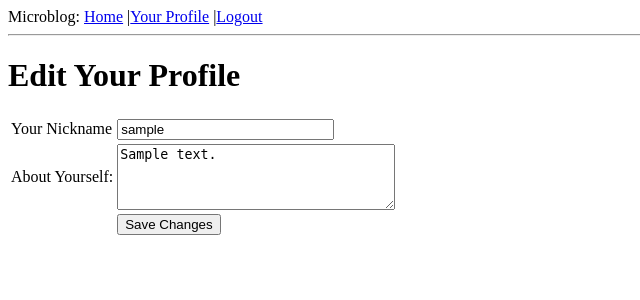
After one commit to Tuckmo/microblog, a Flask app: page /edit in a window 1280 px wide. The commit adds this page. Shown: the top 300 px of the page, without its empty margins (0-640 px from the left). Run offline with Flask 2, Linux system fonts and the light colour scheme; a user stored in the database is signed in; tables that the repository leaves empty hold one stand-in row (values such as "Sample post").

Commit message:
Added functionality of a user having a profile, with ability to edit username and the about_me section.

```diff
--- a/app/forms.py
+++ b/app/forms.py
@@ -1,6 +1,10 @@
 from flask_wtf import Form
-from wtforms import StringField, BooleanField
-from wtforms.validators import DataRequired
+from wtforms import StringField, BooleanField, TextAreaField
+from wtforms.validators import DataRequired, Length
+
+class EditForm(Form):
+    nickname = StringField('nickname', validators=[DataRequired()])
+    about_me = TextAreaField('about_me', validators=[Length(min=0, max=140)])
 
 class LoginForm(Form):
     openid = StringField('openid', validators=[DataRequired()])
--- a/app/models.py
+++ b/app/models.py
@@ -1,4 +1,5 @@
 from app import db
+from hashlib import md5
 
 
 class User(db.Model):
@@ -6,6 +7,12 @@ class User(db.Model):
     nickname = db.Column(db.String(64), index=True, unique=True)
     email = db.Column(db.String(120), index=True, unique=True)
     posts = db.relationship('Post', backref='author', lazy='dynamic')
+    about_me = db.Column(db.String(140))
+    last_seen = db.Column(db.DateTime)
+
+
+    def avatar(self, size):
+        return 'http://www.gravatar.com/avatar/%s?d=mm&s=%d' % (md5(self.email.encode('utf-8')).hexdigest(), size)
 
     @property
     def is_authenticated(self):
--- a/app/templates/base.html
+++ b/app/templates/base.html
@@ -8,9 +8,10 @@
   </head>
   <body>
     <div>Microblog: <a href="/index">Home</a>
-        {% if g.user.is_authenticated %} |
-        <a href="{{ url_for('logout') }}">Logout</a>
-    {% endif %}</div>
+        {% if g.user.is_authenticated %}
+            |<a href="{{ url_for('user', nickname=g.user.nickname) }}">Your Profile</a>
+            |<a href="{{ url_for('logout') }}">Logout</a>
+        {% endif %}</div>
 
     <hr>
     {% with messages = get_flashed_messages() %}
--- /dev/null
+++ b/app/templates/edit.html
@@ -0,0 +1,25 @@
+<!-- extends base layout -->
+
+{% extends "base.html" %}
+
+{% block content %}
+    <h1>Edit Your Profile</h1>
+    <form action="" method="post" name="edit">
+        {{ form.hidden_tag() }}
+        <table>
+            <tr>
+                <td>Your Nickname</td>
+                <td>{{ form.nickname(size=24) }}</td>
+            </tr>
+            <tr>
+                <td>About Yourself:</td>
+                <td>{{ form.about_me(cols=32, rows=4) }}</td>
+
+            </tr>
+            <tr>
+                <td></td>
+                <td><input type="submit" value="Save Changes"></td>
+            </tr>
+        </table>
+    </form>
+{% endblock %}
--- /dev/null
+++ b/app/templates/post.html
@@ -0,0 +1,6 @@
+<table>
+    <tr valign="top">
+        <td><img src="{{ post.author.avatar(50) }}"></td>
+        <td><i>{{ post.author.nickname }} says:</i>{{ post.body }}</td>
+    </tr>
+</table>
--- a/app/views.py
+++ b/app/views.py
@@ -2,9 +2,9 @@ from flask import render_template, flash, redirect, url_for, current_app, redire
 from flask.ext.login import login_user, logout_user, current_user, login_required
 from .oauth import OAuthSignIn
 from app import app, db, lm
-from .forms import LoginForm
+from .forms import LoginForm, EditForm
 from .models import User
-
+from datetime import datetime
 
 
 @app.route('/')
@@ -24,13 +24,20 @@ def index():
     ]
     return render_template('index.html', title="Home", user=user, posts=posts)
 
+
 @app.before_request
 def before_request():
     g.user = current_user
+    if g.user.is_authenticated:
+        g.user.last_seen = datetime.utcnow()
+        db.session.add(g.user)
+        db.session.commit()
+
 
 @lm.user_loader
 def load_user(id):
     return User.query.get(int(id))
+
 
 @app.route('/login', methods=['GET', 'POST'])
 def login():
@@ -38,6 +45,7 @@ def login():
         return redirect(url_for('index'))
     return render_template('login.html',
                            title='Sign In')
+
 
 @app.route('/authorize/<provider>')
 def oauth_authorise(provider):
@@ -52,19 +60,58 @@ def oauth_callback(provider):
     if not current_user.is_anonymous:
         return redirect(url_for('index'))
     oauth = OAuthSignIn.get_provider(provider)
-    id,nickname, email = oauth.callback()
+    id,firstname, email = oauth.callback()
     if id is None:
         flash('Authentication failed.')
         return redirect(url_for('index'))
     user = User.query.filter_by(id=id).first()
     if not user:
-        user = User(nickname=nickname,email=email)
+        user = User(nickname=firstname,email=email)
         db.session.add(user)
         db.session.commit()
     login_user(user,True)
     return redirect(url_for('index'))
 
+
 @app.route('/logout')
 def logout():
     logout_user()
     return redirect(url_for('index'))
+
+
+@app.route('/user/<nickname>')
+@login_required
+def user(nickname):
+    user = User.query.filter_by(nickname=nickname).first()
+    if user == None:
+        flash('User %s not found.' % nickname)
+        return redirect(url_for('index'))
+    posts = [
+        {'author': user, 'body': 'Test Post #1'},
+        {'author': user, 'body': 'Test Post #2'}
+    ]
+    return render_template('user.html', user=user,posts=posts)
+
+@app.before_request
+def before_request():
+    g.user =  current_user
+    if g.user.is_authenticated:
+        g.user.last_seen = datetime.utcnow()
+        db.session.add(g.user)
+        db.session.commit()
+
+@app.route('/edit', methods=['GET', 'POST'])
+@login_required
+def edit():
+    form = EditForm()
+    if form.validate_on_submit():
+        g.user.nickname = form.nickname.data
+        g.user.about_me = form.about_me.data
+        db.session.add(g.user)
+        db.session.commit()
+        flash('Your changes have been saved.')
+        return redirect(url_for('edit'))
+    else:
+        form.nickname.data = g.user.nickname
+        form.about_me.data = g.user.about_me
+    return render_template('edit.html', form=form)
```
Also changed, not shown: app/oauth.py (+7 -5 lines), app/templates/user.html (added, +21 -0 lines), db_repository/versions/005_migration.py (added, +37 -0 lines), app.db, 1 other file.
